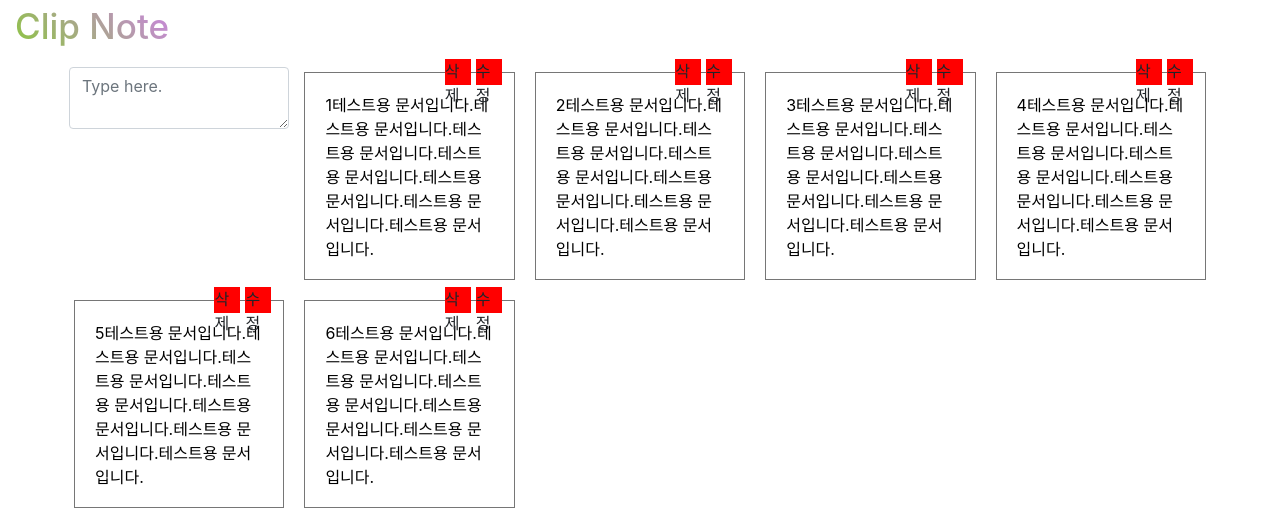
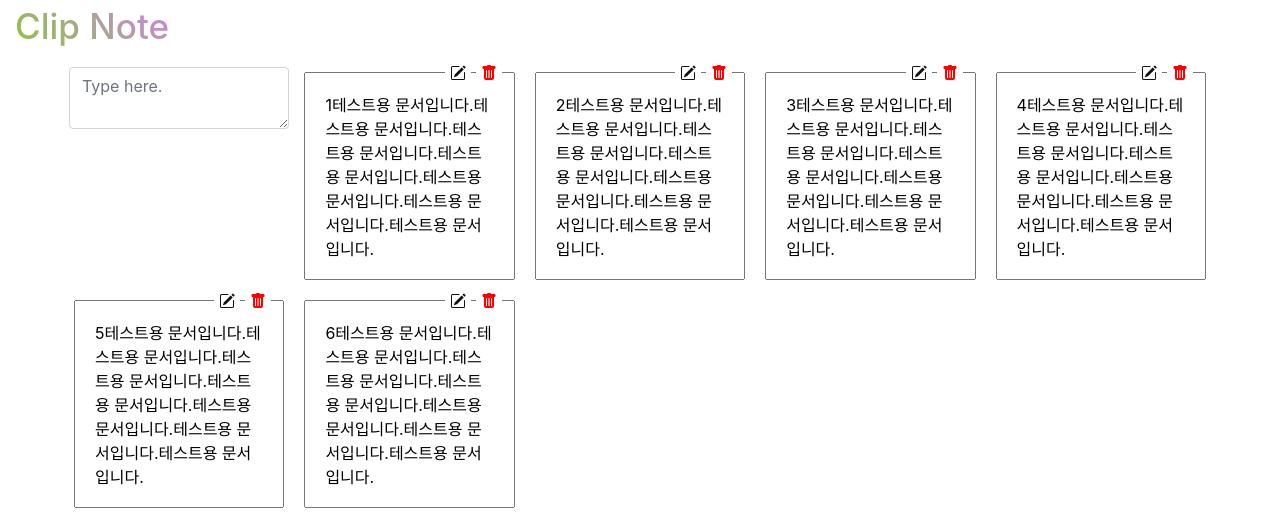
Before and after one commit to do1con/clip-note, a React (Create React App) app: page / in a window 1280 px wide. Shown: the top 524 px of the page. Built offline with nearby package versions, Linux system fonts and the light colour scheme.

Commit message:
2021.03.16_kss7547 1. Reducer MEMO DELETE 액션 추가 2. 메모 컴포넌트 수정, 삭제 버튼 위치, 아이콘 등 수정 3. 메모 컴포넌트 메모 삭제 기능 추가

```diff
--- a/src/Component/Memo.tsx
+++ b/src/Component/Memo.tsx
@@ -1,6 +1,7 @@
 import React, { useState, useRef, useContext, useEffect } from 'react';
 import styled from 'styled-components';
 import { Card, Form } from 'react-bootstrap';
+import { BsPencilSquare, BsFillTrashFill } from 'react-icons/bs';
 import { Context } from '../Context/ContextProvider';
 
 interface propType {
@@ -14,23 +15,27 @@ const TextBoxWrapper = styled.div`
   position: relative;
 `;
 
-const TextArea = styled.textarea<{ editMode: boolean }>`
+const TextArea = styled.textarea`
   resize: none;
   display: block;
   overflow: hidden;
   width: 100%;
   padding: 20px;
-  background-color: ${(props) => (props.editMode ? '#f1f1f1;' : '#ffffff;')};
-  caret-color: linear-gradient(45deg, rgba(141, 197, 66, 1) 0%, rgba(195, 140, 206, 1) 87%);
 `;
 
 const ButtonWrapper = styled.div<{ rightPosition: number }>`
   width: 26px;
   height: 26px;
-  background-color: red;
+  background-color: #ffffff;
   position: absolute;
   top: -13px;
   right: ${(props) => props.rightPosition}px;
+`;
+
+const Button = styled.button`
+  border: 0;
+  padding: 0;
+  background-color: rgba(255, 255, 255, 0);
 `;
 
 function Memo({ memo, index }: propType): JSX.Element {
@@ -52,6 +57,9 @@ function Memo({ memo, index }: propType): JSX.Element {
     setEditMode(false);
     if (textAreaRef) contextDispatch({ type: 'EDIT/MEMO', value: textAreaRef?.current?.value, index });
   };
+  const handleClickDelete = () => {
+    contextDispatch({ type: 'DELETE/MEMO', deleteIndex: index });
+  };
   return (
     <TextBoxWrapper>
       <TextArea
@@ -60,10 +68,24 @@ function Memo({ memo, index }: propType): JSX.Element {
         readOnly={!editMode}
         onBlur={handleAddMemo}
         onDoubleClick={handleDoubleClickMemo}
-        editMode={editMode}
       />
-      <ButtonWrapper rightPosition={13}>수정</ButtonWrapper>
-      <ButtonWrapper rightPosition={44}>삭제</ButtonWrapper>
+      <ButtonWrapper rightPosition={13}>
+        <Button type="button">
+          <BsFillTrashFill style={{ width: '26px', color: 'red' }} onClick={handleClickDelete} />
+        </Button>
+      </ButtonWrapper>
+      <ButtonWrapper rightPosition={44}>
+        <Button type="button">
+          <BsPencilSquare
+            style={{
+              width: '26px',
+              WebkitBackgroundClip: 'text',
+              WebkitTextFillColor: 'transparent',
+              color: editMode ? '#8dc542' : '#111111',
+            }}
+          />
+        </Button>
+      </ButtonWrapper>
     </TextBoxWrapper>
   );
 }
--- a/src/Context/ContextProvider.tsx
+++ b/src/Context/ContextProvider.tsx
@@ -36,6 +36,11 @@ const reducer = (state = initialState, action: any): ClipNoteStates => {
           return memo;
         }),
       };
+    case 'DELETE/MEMO':
+      return {
+        ...state,
+        memos: state.memos.filter((memo, index) => index !== action.deleteIndex),
+      };
     default:
       throw new Error();
   }
```
